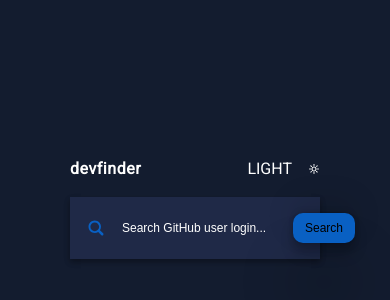
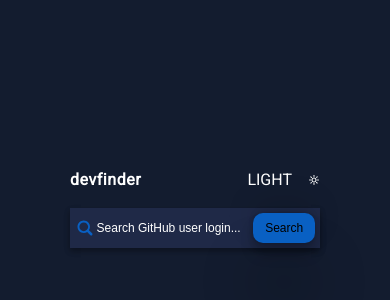
Before and after one commit to fukpyd/github-profiles, a website with bundled scripts: page index.html in a window 390 px wide. Shown: the part 214-514 px from the top of the page. Built offline with nearby package versions, Linux system fonts and the light colour scheme; a web font is replaced by a local one.

Commit message:
RWD fixes

```diff
--- a/assets/styles/index.scss
+++ b/assets/styles/index.scss
@@ -42,6 +42,10 @@
   width: 50vw;
   min-width: 250px;
   max-width: 1024px;
+
+  @include tablet-down {
+    padding: 2rem 0;
+  }
 }
 
 .app-header {
@@ -78,11 +82,15 @@
 .search-form {
   display: flex;
   flex: 1;
-  width: 100%;
   gap: 1rem;
-  padding: $base-padding;
+  padding: 10px;
   box-shadow: rgba(0, 0, 0, 0.16) 0px 3px 6px, rgba(0, 0, 0, 0.23) 0px 3px 6px;
   @include css-var-styles(background-color, $--secondary-bg);
+
+  @include tablet-down {
+    padding: 5px;
+    gap: 0.1rem;
+  }
 
   .search-label {
     display: flex;
@@ -138,6 +146,10 @@
   @include css-var-styles(color, $--primary-font-color);
   font-size: $font-size-sm;
 
+  @include tablet-down {
+    padding: 15px;
+  }
+
   .user-short-overview {
     position: relative;
     display: flex;
@@ -146,17 +158,21 @@
 
     @include tablet-down {
       display: block;
+      // display: flex;
+      // flex-direction: column;
       line-height: 25px;
     }
 
     .avatar-wrapper {
       position: absolute;
-      inset: 0 0 0 -35%;
-      width: 25%;
+      inset: 0 0 0 -30%;
+      width: 23%;
+      min-width: 100px;
 
       @include tablet-down {
         float: left;
         position: static;
+        padding-right: 10px;
       }
 
       .avatar {
@@ -166,13 +182,13 @@
     }
 
     .overview-item {
+      padding-bottom: 0.5rem;
       width: 50%;
-      padding-bottom: 0.5rem;
-    }
 
-    @include tablet-down {
-      display: inline-block;
-      padding-left: 10px;
+      @include tablet-down {
+        padding-left: 10px;
+        width: 100%;
+      }
     }
 
     .user-name {
@@ -185,11 +201,9 @@
     }
 
     .login {
-      width: 100%;
       color: $blue;
 
       @include tablet-down {
-        width: 50%;
         order: 2;
       }
     }
@@ -200,6 +214,7 @@
       @include tablet-down {
         text-align: left;
         order: 3;
+        width: 100%;
       }
     }
 
@@ -240,12 +255,17 @@
 
     @include mobile {
       flex-direction: column;
+      width: 100%;
     }
 
     .contact-detail {
       width: 50%;
       padding: 5px 15px 5px 5px;
-      word-break: break-all;
+      word-break: word-wrap;
+
+      @include mobile {
+        width: 100%;
+      }
 
       span > .link {
         text-decoration: none;
```
Also changed, not shown: assets/css/index.css.
